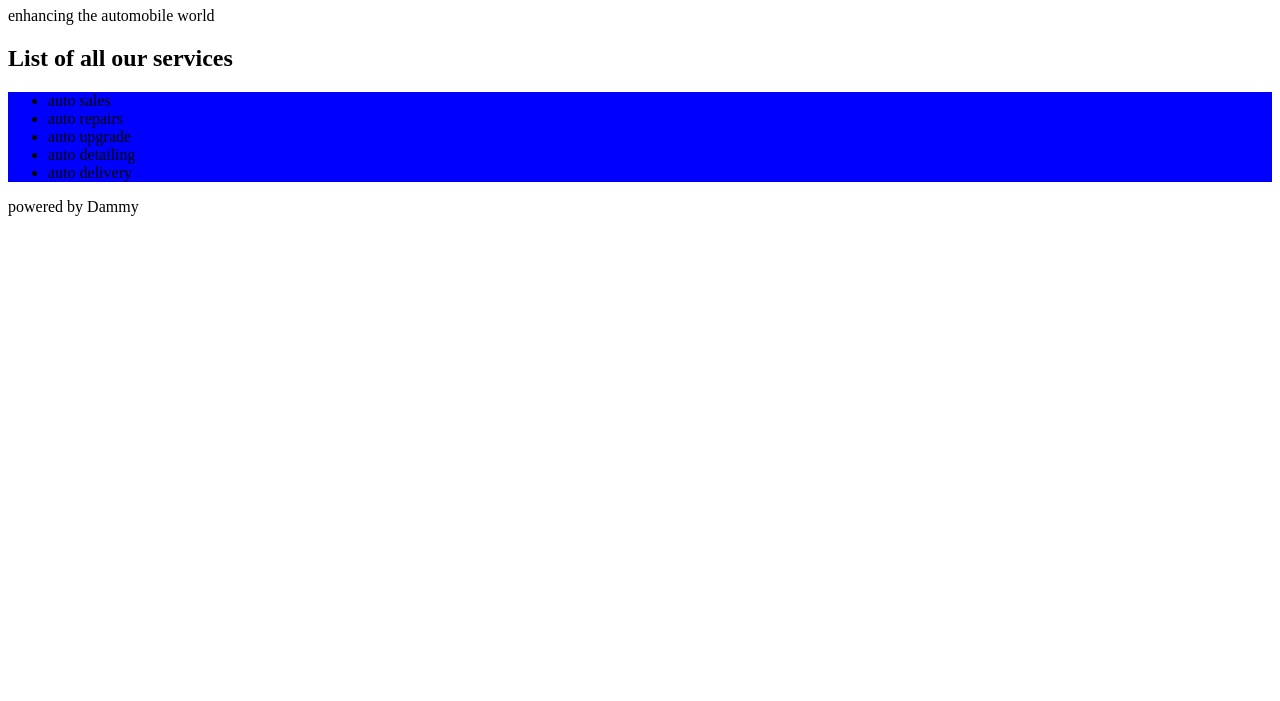
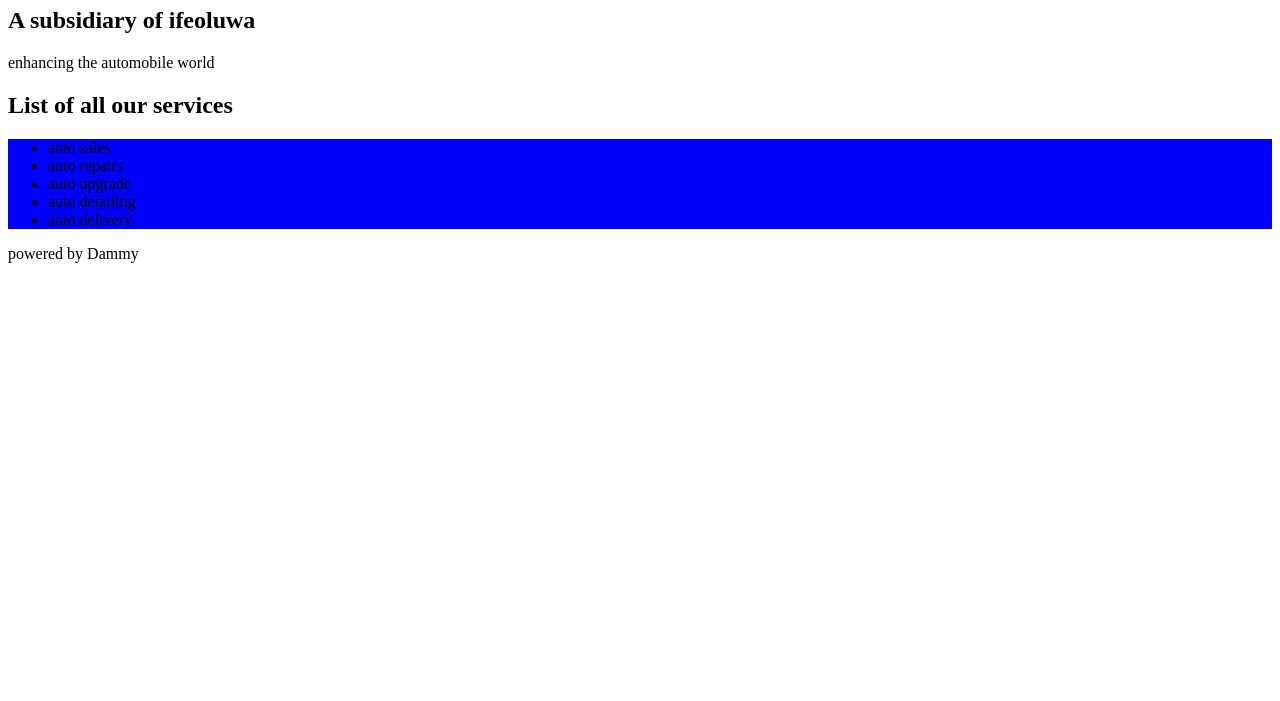
Before and after one commit to Phoneix1989/react-flexbox, a plain HTML site: page index.html in a window 1280 px wide. Shown: the part 99-800 px from the top of the page. Drawn offline with Linux system fonts and the light colour scheme.

Commit message:
Update index.html
added h2 "a subsidiary of ifeoluwa"

```diff
--- a/index.html
+++ b/index.html
@@ -9,6 +9,7 @@
         <!-- HEADER -->
       <div>
         <h1 id="myh1">dammy autos</h1>
+          <h2>A subsidiary of ifeoluwa</h2>
         <p>enhancing the automobile world</p>
       </div>
         <!-- CONTENT -->
```
